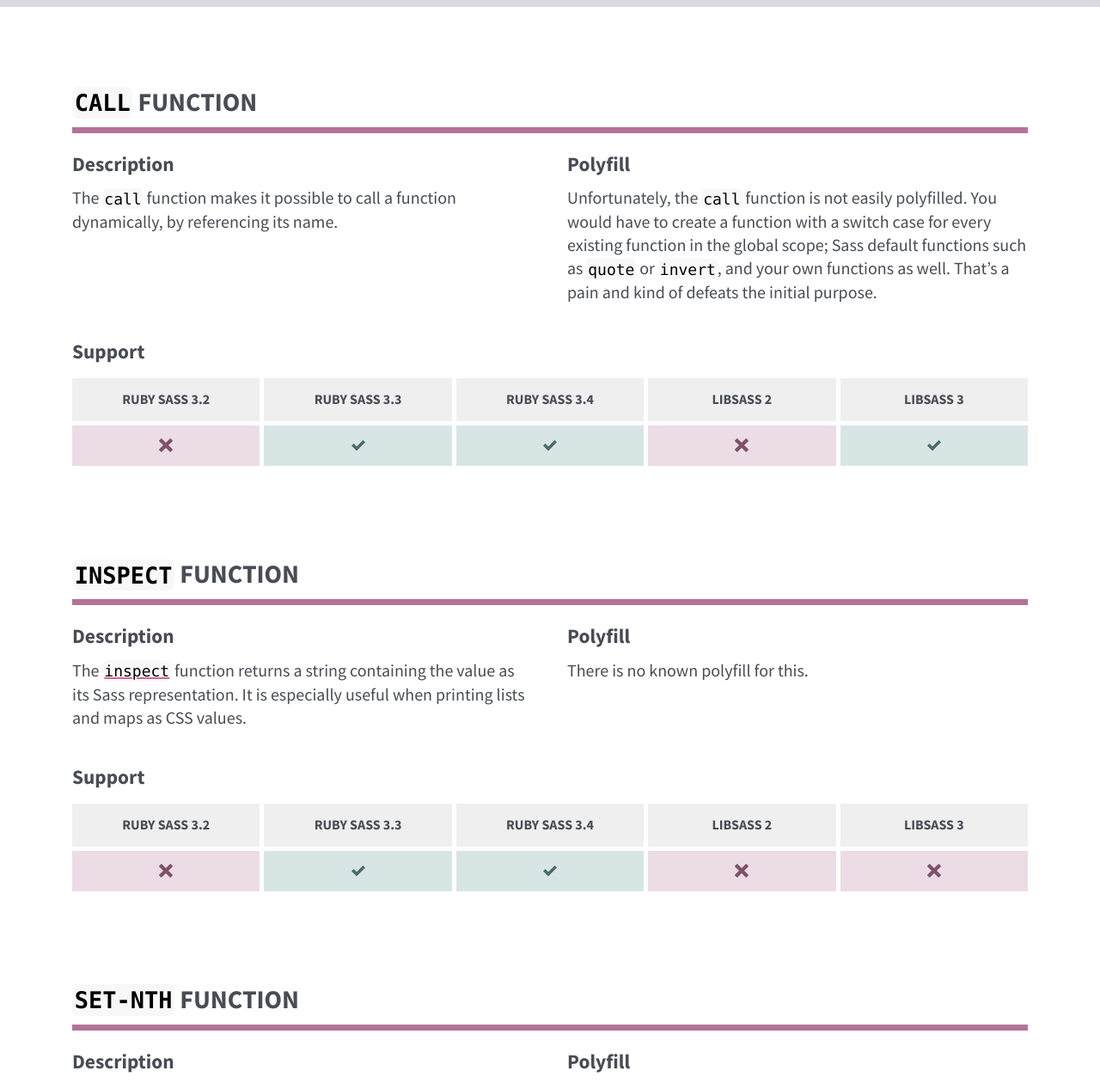
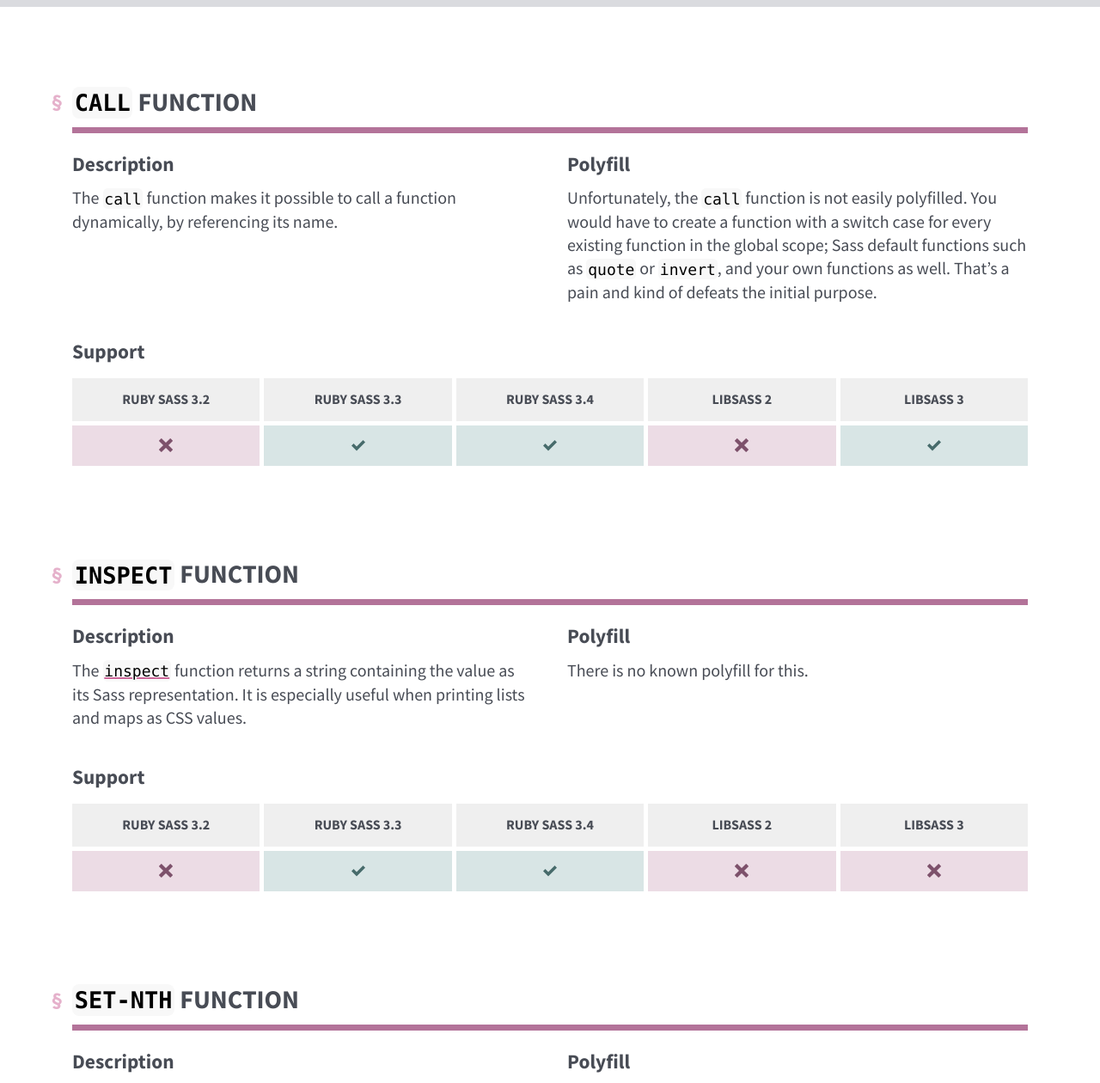
Before and after one commit to KittyGiraudel/sass-compatibility, a Jekyll site: the page built from index.html, in a window 1280 px wide. Shown: the part 401-1661 px from the top of the page at 86% size. Built offline with Jekyll 4.4.1, drawn with Linux system fonts in a browser that asks for light colours; some of the changed text lies outside the part shown.

Commit message:
Added anchors

```diff
--- a/_includes/features.html
+++ b/_includes/features.html
@@ -1,6 +1,6 @@
 {% for feature in site.data.features %}
 <section class="feature" id="{{ feature.name }}">
-    <h2 class="feature__name">{{ feature.label|markdownify }}</h2>
+    <h2 class="feature__name">{{ feature.label|markdownify }}  <a href="#{{ feature.name }}" class="feature__anchor">§</a></h2>
 
     <div class="feature__content">
     <div class="feature__description">
--- a/_sass/partials/_features.scss
+++ b/_sass/partials/_features.scss
@@ -8,9 +8,25 @@
     border-bottom: .25em solid $bouquet;
     padding-bottom: .25em;
     margin-bottom: 1rem;
+    position: relative;
 
     p {
         margin-bottom: 0;
+    }
+}
+
+.feature__anchor {
+    position: absolute;
+    left: -1em;
+    top: .23em;
+    text-decoration: none;
+    font-size: .8em;
+    opacity: .5;
+    transition: .15s;
+
+    &:hover,
+    &:active {
+        opacity: 1;
     }
 }
 
```
